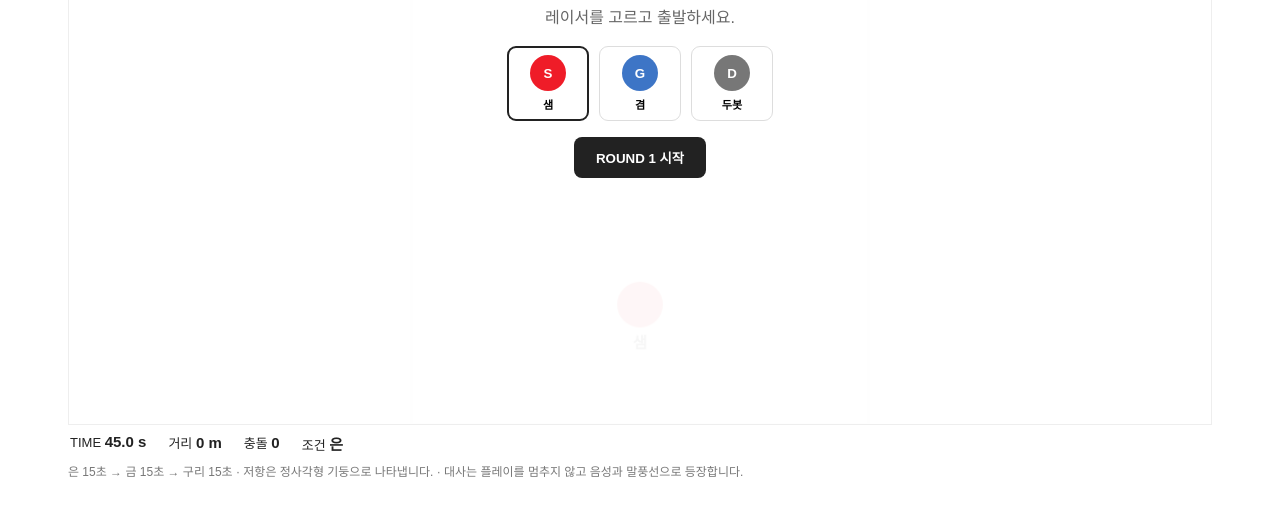
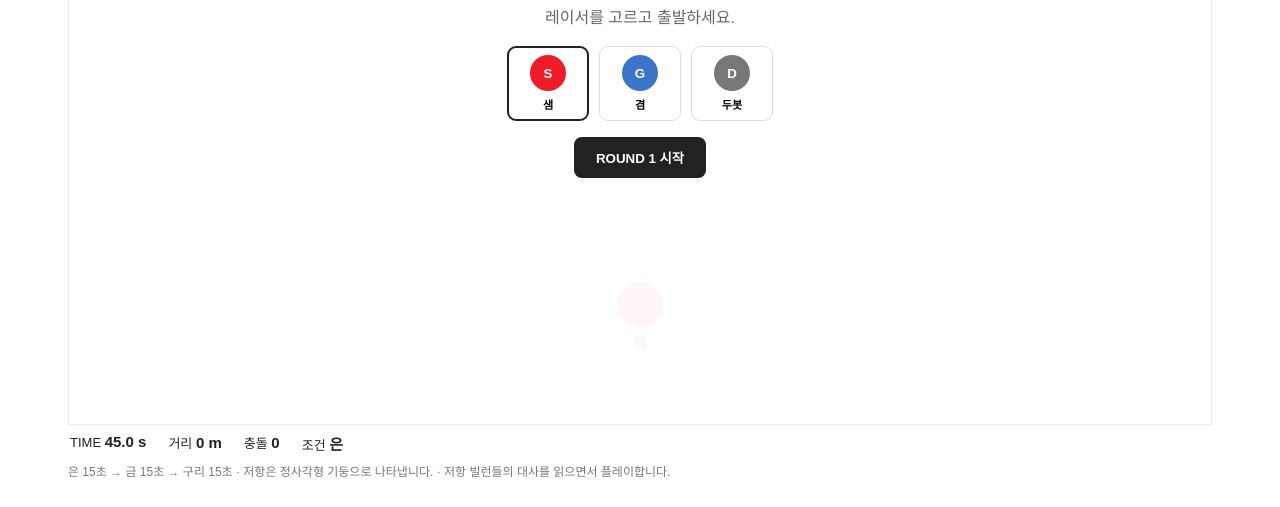
Before and after one commit to Routine-Lab/electron-racing, a plain HTML site: page index.html in a window 1280 px wide. Shown: the part 391-898 px from the top of the page. Drawn offline with Linux system fonts and the light colour scheme.

Commit message:
Update index.html

```diff
--- a/index.html
+++ b/index.html
@@ -97,7 +97,7 @@ canvas{display:block;width:100%;height:auto;background:#fff}
     <span>충돌 <b id="hit">0</b></span>
     <span>조건 <b id="condition">은</b></span>
   </div>
-  <div class="hint">은 15초 → 금 15초 → 구리 15초 · 저항은 정사각형 기둥으로 나타냅니다. · 대사는 플레이를 멈추지 않고 음성과 말풍선으로 등장합니다.</div>
+  <div class="hint">은 15초 → 금 15초 → 구리 15초 · 저항은 정사각형 기둥으로 나타냅니다. · 저항 빌런들의 대사를 읽으면서 플레이합니다.</div>
 </div>
 
 <script>
```
